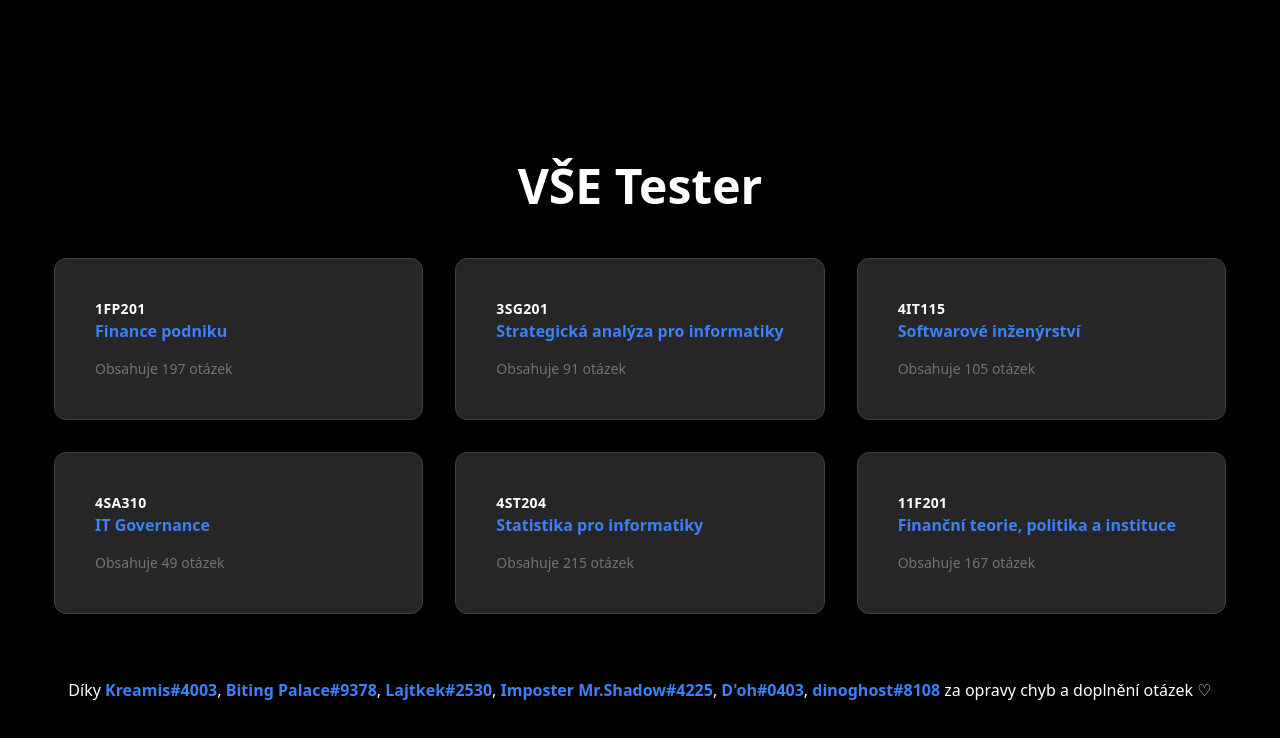
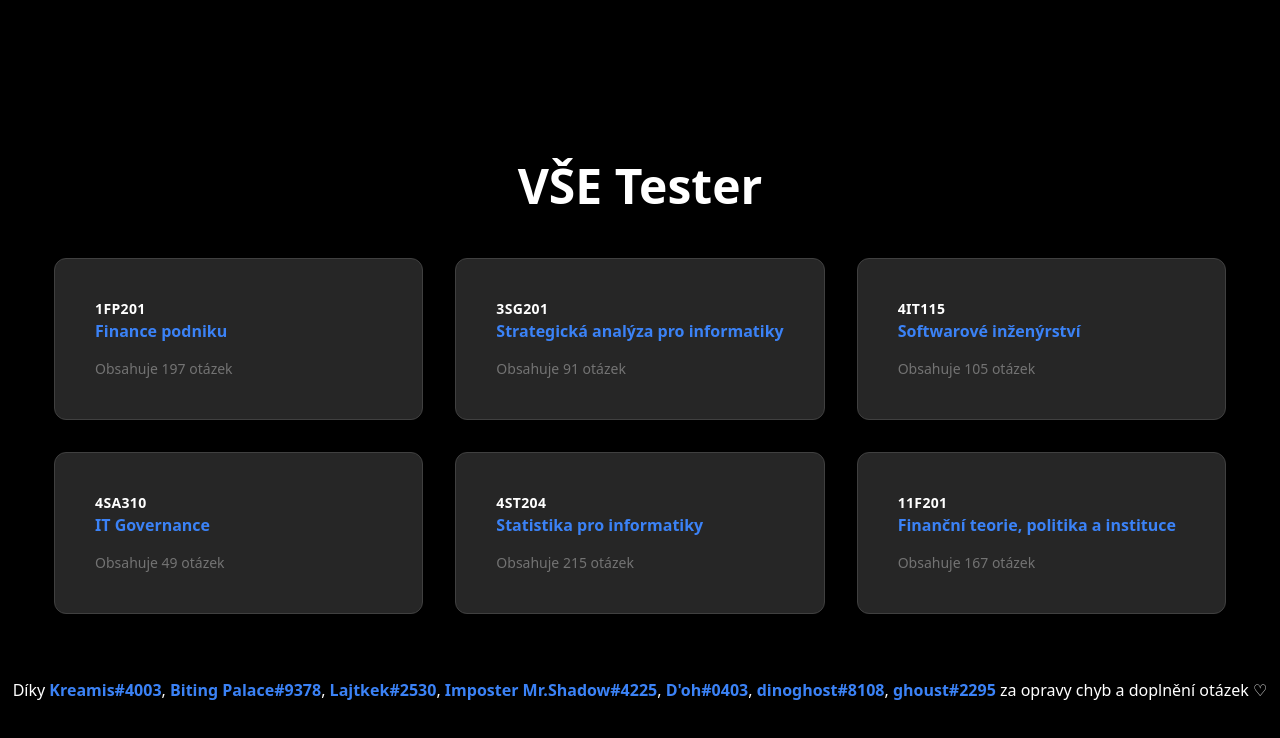
Before and after one commit to jirkavrba/vse-tester, a Next.js app: page / in a window 1280 px wide. Shown: the top 738 px of the page. Built offline with nearby package versions, Linux system fonts and the light colour scheme.

Commit message:
Fix one of the 4SA301 questions

```diff
--- a/src/pages/index.tsx
+++ b/src/pages/index.tsx
@@ -81,7 +81,8 @@ const Home: NextPage<HomeProps> = ({ sets }: HomeProps) => {
                     "Lajtkek#2530",
                     "Imposter Mr.Shadow#4225",
                     "D'oh#0403",
-                    "dinoghost#8108"
+                    "dinoghost#8108",
+                    "ghoust#2295"
                 ]}/>
             </main>
         </>
--- a/src/questions/4sa310.json
+++ b/src/questions/4sa310.json
@@ -748,7 +748,7 @@
             "answers": [
                 {
                     "text": "Svobodná firma",
-                    "correct": false
+                    "correct": true
                 },
                 {
                     "text": "Maticová struktura",
```
